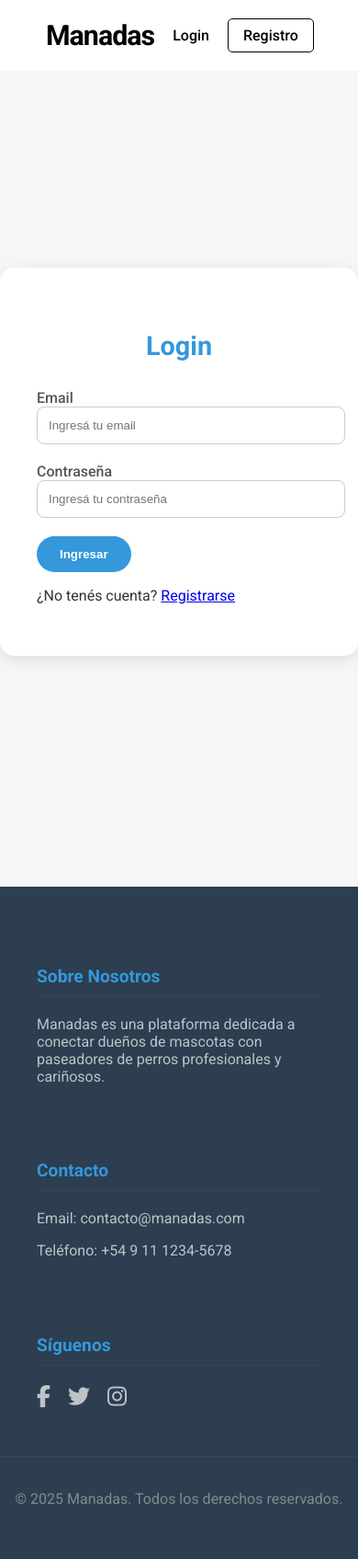
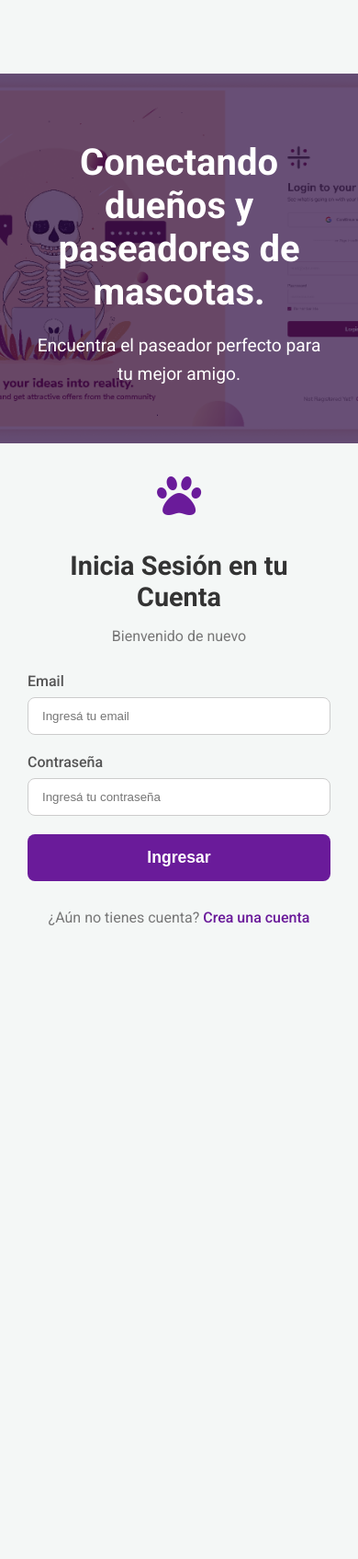
Before and after one commit to augusbarbieri/Grupo6, a PHP site: page /paginas/inicio-sesion.php in a window 390 px wide. Shown: the whole page at 92% size. After the commit the page ends 1006 px from the top, so only its background shows below. Run offline with PHP 8.4, Linux system fonts and the light colour scheme; some libraries are stand-ins or nearby versions.

Commit message:
feat: Rediseño visual completo de la página de inicio de sesión
Se ha implementado un rediseño completo de la página de inicio de sesión (`paginas/inicio-sesion.php`) para alinearla con una estética más moderna y temática de "Manadas", basándose en la imagen de referencia proporcionada por el usuario.

Los cambios principales incluyen:
- Nueva estructura HTML con un diseño de dos paneles.
- Adición de una imagen de fondo temática y un eslogan en el panel izquierdo.
- Estilos CSS completamente nuevos para el formulario de inicio de sesión, botones y campos de entrada, asegurando un diseño limpio y atractivo.
- Eliminación de la opción de inicio de sesión con Google.
- Se ha añadido responsividad para garantizar una correcta visualización en dispositivos móviles.

Se ha mantenido la funcionalidad principal del formulario de inicio de sesión sin cambios, tal como se solicitó.

```diff
--- a/Assets/css/new-style.css
+++ b/Assets/css/new-style.css
@@ -466,3 +466,183 @@ body {
     border-top: 1px solid #34495e;
     color: #7f8c8d;
 }
+
+/* ------------------- */
+/* Estilos Login Nueva */
+/* ------------------- */
+.login-container {
+    display: flex;
+    min-height: 100vh;
+    width: 100%;
+}
+
+.login-info-panel {
+    flex: 1;
+    background: url('../img/login-bg.png') no-repeat center center;
+    background-size: cover;
+    position: relative;
+    display: flex;
+    justify-content: center;
+    align-items: center;
+    padding: 40px;
+    color: white;
+}
+
+.login-info-panel::before {
+    content: '';
+    position: absolute;
+    top: 0;
+    left: 0;
+    right: 0;
+    bottom: 0;
+    background: rgba(40, 5, 60, 0.7); /* Overlay oscuro para legibilidad */
+    z-index: 1;
+}
+
+.login-info-content {
+    position: relative;
+    z-index: 2;
+    text-align: center;
+    max-width: 450px;
+}
+
+.login-info-content h2 {
+    font-size: 2.5em;
+    font-weight: 700;
+    margin-bottom: 20px;
+}
+
+.login-info-content p {
+    font-size: 1.2em;
+    line-height: 1.6;
+}
+
+.login-form-panel {
+    flex: 1;
+    display: flex;
+    justify-content: center;
+    align-items: center;
+    background-color: #f4f7f6; /* Fondo del formulario */
+    padding: 40px;
+}
+
+.login-form-content {
+    width: 100%;
+    max-width: 400px;
+}
+
+.login-logo {
+    text-align: center;
+    margin-bottom: 20px;
+    color: #6a1b9a; /* Color principal temático */
+    font-size: 3em;
+}
+
+.login-form-content h3 {
+    text-align: center;
+    font-size: 1.8em;
+    font-weight: 700;
+    color: #333;
+    margin-bottom: 10px;
+}
+
+.login-form-content .subtitle {
+    text-align: center;
+    color: #777;
+    margin-bottom: 30px;
+}
+
+.form-group {
+    margin-bottom: 20px;
+}
+
+.form-group label {
+    display: block;
+    font-weight: 500;
+    margin-bottom: 8px;
+    color: #555;
+}
+
+.form-group input {
+    width: 100%;
+    padding: 12px 15px;
+    border: 1px solid #ccc;
+    border-radius: 8px;
+    transition: all 0.3s ease;
+    box-sizing: border-box;
+}
+
+.form-group input:focus {
+    outline: none;
+    border-color: #6a1b9a;
+    box-shadow: 0 0 0 2px rgba(106, 27, 154, 0.2);
+}
+
+.form-options {
+    display: flex;
+    justify-content: space-between;
+    align-items: center;
+    margin-bottom: 30px;
+    font-size: 0.9em;
+}
+
+.remember-me {
+    display: flex;
+    align-items: center;
+}
+
+.remember-me input {
+    margin-right: 8px;
+}
+
+.forgot-password,
+.signup-link a {
+    color: #6a1b9a;
+    text-decoration: none;
+    font-weight: 500;
+}
+
+.forgot-password:hover,
+.signup-link a:hover {
+    text-decoration: underline;
+}
+
+.btn-login {
+    display: block;
+    width: 100%;
+    padding: 15px;
+    background-color: #6a1b9a;
+    color: white;
+    border: none;
+    border-radius: 8px;
+    font-size: 1.1em;
+    font-weight: 700;
+    cursor: pointer;
+    transition: background-color 0.3s ease;
+}
+
+.btn-login:hover {
+    background-color: #4a148c;
+}
+
+.signup-link {
+    text-align: center;
+    margin-top: 30px;
+    color: #777;
+}
+
+/* Responsividad para la página de login */
+@media (max-width: 768px) {
+    .login-container {
+        flex-direction: column;
+    }
+
+    .login-info-panel {
+        min-height: 250px;
+        flex: auto;
+    }
+
+    .login-form-panel {
+        padding: 30px;
+    }
+}
--- a/paginas/inicio-sesion.php
+++ b/paginas/inicio-sesion.php
@@ -1,26 +1,54 @@
 <?php
-require_once __DIR__ . '/../php/config.php'; // Defines BASE_URL
-include_once __DIR__ . '/../componentes/header.php';
+require_once __DIR__ . '/../php/config.php';
 ?>
+<!DOCTYPE html>
+<html lang="es">
+<head>
+    <meta charset="UTF-8">
+    <meta name="viewport" content="width=device-width, initial-scale=1.0">
+    <title>Iniciar Sesión - Manadas</title>
+    <link href="https://fonts.googleapis.com/css2?family=Roboto:wght@400;500;700&display=swap" rel="stylesheet">
+    <link rel="stylesheet" href="https://cdnjs.cloudflare.com/ajax/libs/font-awesome/5.15.3/css/all.min.css">
+    <link rel="stylesheet" href="<?php echo BASE_URL; ?>Assets/css/new-style.css?v=<?php echo time(); ?>">
+</head>
+<body>
 
-<div class="form-container">
-    <div class="form-card">
-        <h3>Login</h3>
-        <form action="<?php echo BASE_URL; ?>php/login.php" method="post">
-            <div class="mb-3">
-                <label for="email" class="form-label">Email</label>
-                <input type="email" name="email" class="form-control" id="email" placeholder="Ingresá tu email" required>
+    <div class="login-container">
+        <div class="login-info-panel">
+            <div class="login-info-content">
+                <h2>Conectando dueños y paseadores de mascotas.</h2>
+                <p>Encuentra el paseador perfecto para tu mejor amigo.</p>
             </div>
-            <div class="mb-3">
-                <label for="password" class="form-label">Contraseña</label>
-                <input type="password" name="password" class="form-control" id="password" placeholder="Ingresá tu contraseña" required>
+        </div>
+
+        <div class="login-form-panel">
+            <div class="login-form-content">
+                <div class="login-logo">
+                    <i class="fas fa-paw"></i>
+                </div>
+                <h3>Inicia Sesión en tu Cuenta</h3>
+                <p class="subtitle">Bienvenido de nuevo</p>
+
+                <form action="<?php echo BASE_URL; ?>php/login.php" method="post">
+                    <div class="form-group">
+                        <label for="email">Email</label>
+                        <input type="email" name="email" id="email" placeholder="Ingresá tu email" required>
+                    </div>
+                    <div class="form-group">
+                        <label for="password">Contraseña</label>
+                        <input type="password" name="password" id="password" placeholder="Ingresá tu contraseña" required>
+                    </div>
+
+
+                    <button type="submit" class="btn-login">Ingresar</button>
+                </form>
+
+                <p class="signup-link">
+                    ¿Aún no tienes cuenta? <a href="registro.php">Crea una cuenta</a>
+                </p>
             </div>
-            <button type="submit" class="btn btn-primary w-100">Ingresar</button>
-            <p class="text-center mt-3">
-                ¿No tenés cuenta? <a href="registro.php">Registrarse</a>
-            </p>
-        </form>
+        </div>
     </div>
-</div>
 
-<?php include_once __DIR__ . '/../componentes/footer.php'; ?>
+</body>
+</html>
```
Also changed, not shown: Assets/img/login-bg.png (added).
